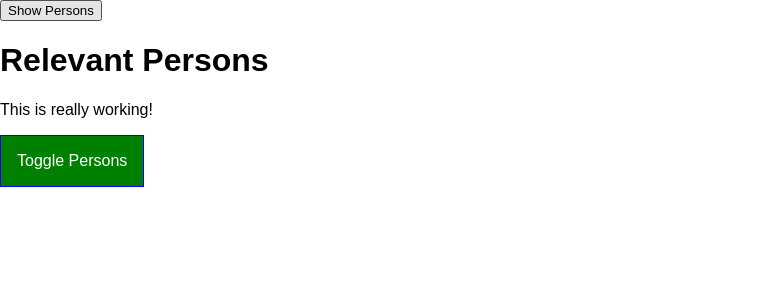
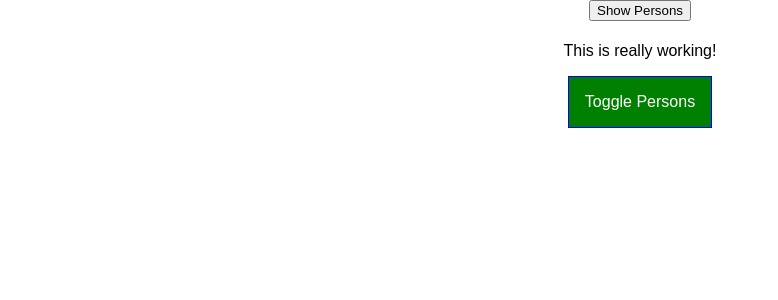
Before and after one commit to annacho/people_app, a React app: page / in a window 1280 px wide. Shown: the top 300 px of the page, without its empty margins (0-778 px from the left). Built offline with nearby package versions, Linux system fonts and the light colour scheme.

Commit message:
Convert child props hoc to export wrapper withClass hoc

```diff
--- a/src/components/Persons/Person/Person.js
+++ b/src/components/Persons/Person/Person.js
@@ -1,7 +1,8 @@
 import React, { Component } from 'react';
 
 import classes from './Person.css';
-import WithClass from '../../../hoc/WithClass';
+import withClass from '../../../hoc/WithClass';
+import Aux from '../../../hoc/Aux';
 
 class Person extends Component {
   constructor(props) {
@@ -20,11 +21,11 @@
   render () {
     console.log('[Person.js] Inside render()');
     return (
-      <WithClass className={classes.Person}>
+      <Aux>
         <p onClick={this.props.click}>I'm {this.props.name} and I am {this.props.age} years old!</p>
         <p>{this.props.children}</p>
         <input type="text" onChange={this.props.changed} value={this.props.name} />
-      </WithClass>
+      </Aux>
     )
     // return [
     //   <p key="1" onClick={this.props.click}> I'm {this.props.name} and I am {this.props.age} years old</p>,
@@ -34,4 +35,4 @@
   }
 }
 
-export default Person;
+export default withClass(Person, classes.Person);
--- a/src/containers/App.js
+++ b/src/containers/App.js
@@ -3,7 +3,8 @@
 import classes from './App.css';
 import Persons from '../components/Persons/Persons';
 import Cockpit from '../components/Cockpit/Cockpit';
-import WithClass from '../hoc/WithClass';
+import Aux from '../hoc/Aux';
+import withClass from '../hoc/withClass';
 
 class App extends PureComponent {
   constructor(props) {
@@ -95,7 +96,7 @@
     }
 
     return (
-      <WithClass>
+      <Aux>
         <button onClick={() => {this.setState({showPersons: true})}}>Show Persons</button>
         <Cockpit
           appTitle={this.props.title}
@@ -103,10 +104,10 @@
           persons={this.state.persons}
           clicked={this.togglePersonsHandler} />
         {persons}
-      </WithClass>
+      </Aux>
     );
     // return React.createElement('div', {className: 'App'}, React.createElement('h1', null, 'Does this work now?'));
   }
 }
 
-export default App;
+export default withClass(App, classes.App);
--- a/src/hoc/WithClass.js
+++ b/src/hoc/WithClass.js
@@ -1,9 +1,11 @@
 import React from 'react';
 
-const withClass = (props) => (
-  <div className={props.classes}>
-    {props.children}
-  </div>
-);
+const withClass = (WrappedComponent, className) => {
+  return (props) => (
+    <div className={className}>
+      <WrappedComponent />
+    </div>
+  )
+}
 
 export default withClass;
```
